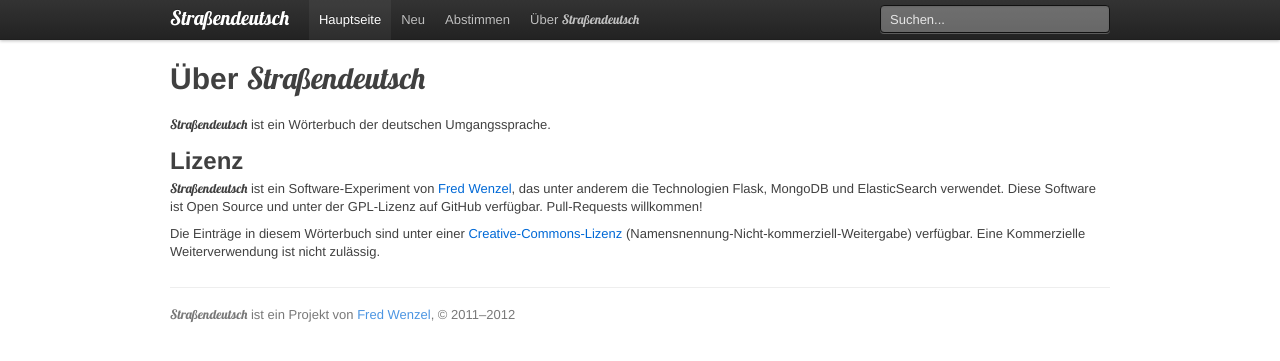
After one commit to fwenzel/strassendeutsch, a Flask app: page /about in a window 1280 px wide. The commit adds this page. Shown: the top 361 px of the page. Run offline with Flask 2, Linux system fonts and the light colour scheme; parts of the project's set-up code (start-up, migrations or seed data) failed here and were passed over; some libraries are stand-ins or nearby versions.

Commit message:
simple about page, with licensing.

```diff
--- /dev/null
+++ b/woerterbuch/templates/about.html
@@ -0,0 +1,23 @@
+{% extends "base.html" %}
+
+{% block title %}Über Straßendeutsch{% endblock %}
+{% block content_id %}about{% endblock %}
+
+{% block content %}
+<div class="row">
+  <div class="span16">
+    <h1>Über {{ strassendeutsch }}</h1>
+    <p>{{ strassendeutsch }} ist ein Wörterbuch der deutschen Umgangssprache.</p>
+
+    <h2>Lizenz</h2>
+    <p>{{ strassendeutsch }} ist ein Software-Experiment von <a href="http://fredericiana.com">Fred Wenzel</a>,
+      das unter anderem die Technologien Flask, MongoDB und ElasticSearch verwendet.
+      Diese Software ist Open Source und unter der GPL-Lizenz auf GitHub verfügbar.
+      Pull-Requests willkommen!</p>
+    <p>Die Einträge in diesem Wörterbuch sind unter einer
+      <a href="http://creativecommons.org/licenses/by-nc-sa/3.0/de/">Creative-Commons-Lizenz</a>
+      (Namensnennung-Nicht-kommerziell-Weitergabe) verfügbar. Eine Kommerzielle Weiterverwendung ist
+      nicht zulässig.</p>
+  </div>
+</div>
+{% endblock %}
--- a/woerterbuch/templates/macros.html
+++ b/woerterbuch/templates/macros.html
@@ -5,7 +5,7 @@
     ('Hauptseite', 'index', url_for('index')),
     ('Neu', 'new_word', url_for('new_word')),
     ('Abstimmen', 'vote_new', url_for('vote_new')),
-    ('Über <span class="wordmark">Straßendeutsch</span>'|safe, 'about', '#about')
+    ('Über <span class="wordmark">Straßendeutsch</span>'|safe, 'about', url_for('about'))
     ) %}
     <li{{ ' class="active"'|safe if short == active else '' }}><a
       href="{{ href }}">{{ title }}</a></li>
--- a/woerterbuch/views.py
+++ b/woerterbuch/views.py
@@ -147,3 +147,8 @@ def vote_new():
             break
 
     return render_template('vote_new.html', word=myword)
+
+
+@app.route('/about')
+def about():
+    return render_template('about.html')
```
